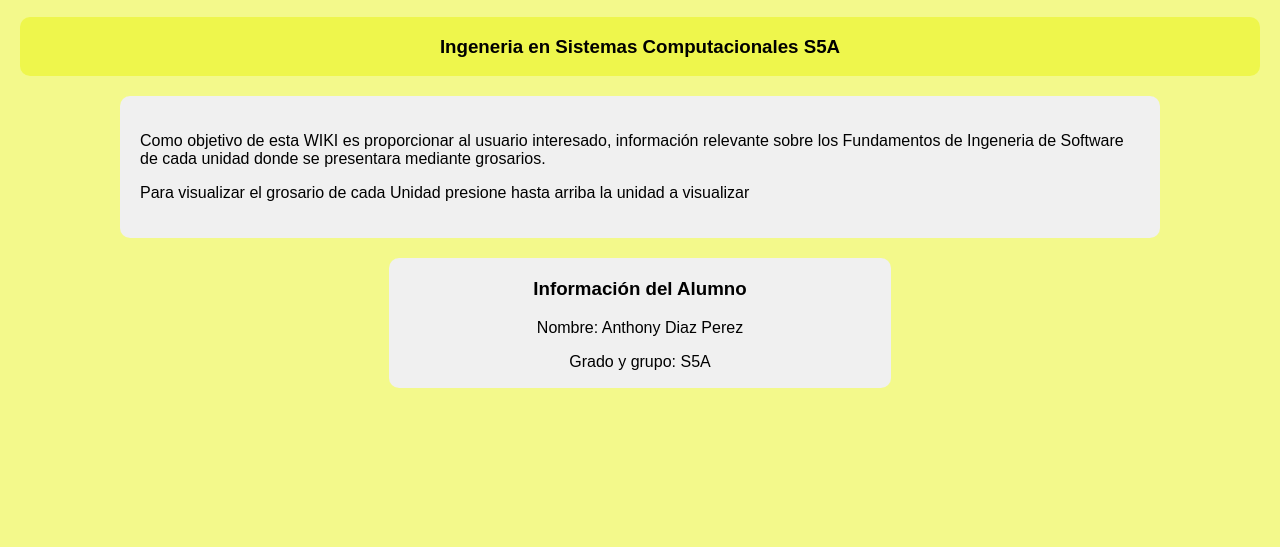
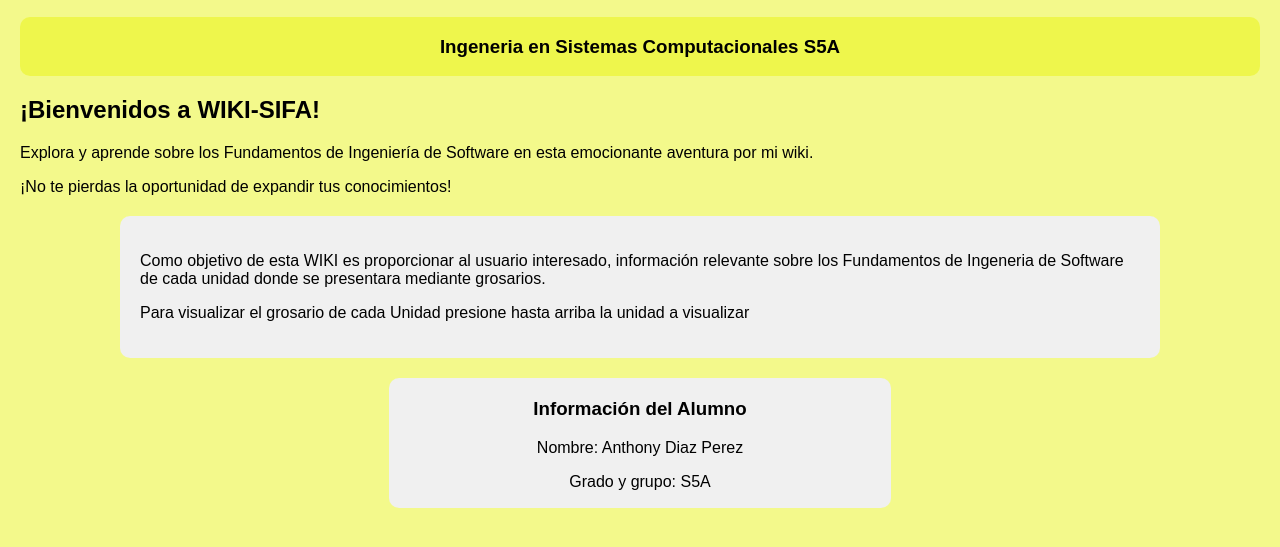
Before and after one commit to toni12-art/5TO_SEMESTRE, a plain HTML site: page index.html in a window 1280 px wide. Shown: the part 215-762 px from the top of the page. Drawn offline with Linux system fonts and the light colour scheme.

Commit message:
Update index.html

```diff
--- a/index.html
+++ b/index.html
@@ -28,6 +28,12 @@
         <h3 class="carr2">Ingeneria en Sistemas Computacionales S5A</h3>
     </div>
 
+    <div class="chido-section">
+        <h2>¡Bienvenidos a WIKI-SIFA!</h2>
+        <p>Explora y aprende sobre los Fundamentos de Ingeniería de Software en esta emocionante aventura por mi wiki.</p>
+        <p>¡No te pierdas la oportunidad de expandir tus conocimientos!</p>
+    </div>
+
     <div class="obj">
         <p>Como objetivo de esta WIKI es proporcionar al usuario interesado, información relevante sobre los Fundamentos de Ingeneria de Software de cada unidad
            donde se presentara mediante grosarios.</p>
@@ -43,3 +49,4 @@
 
 </body>
 </html>
+</html>
```
